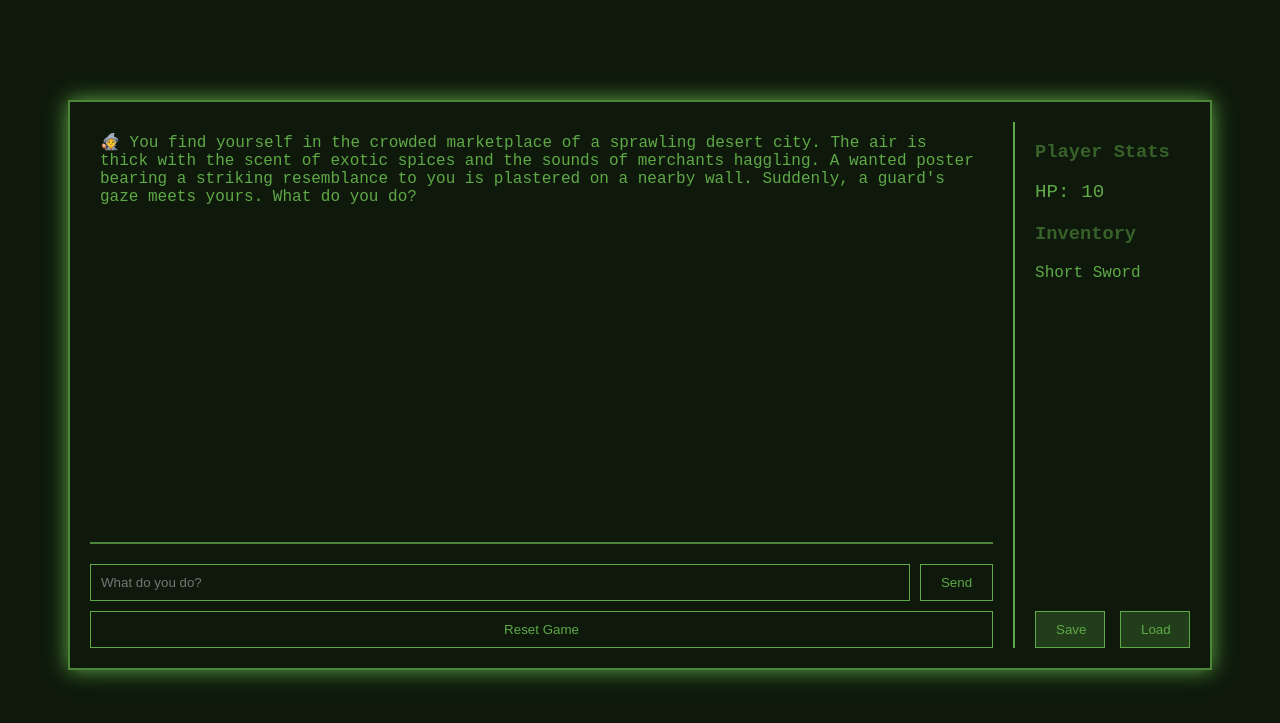
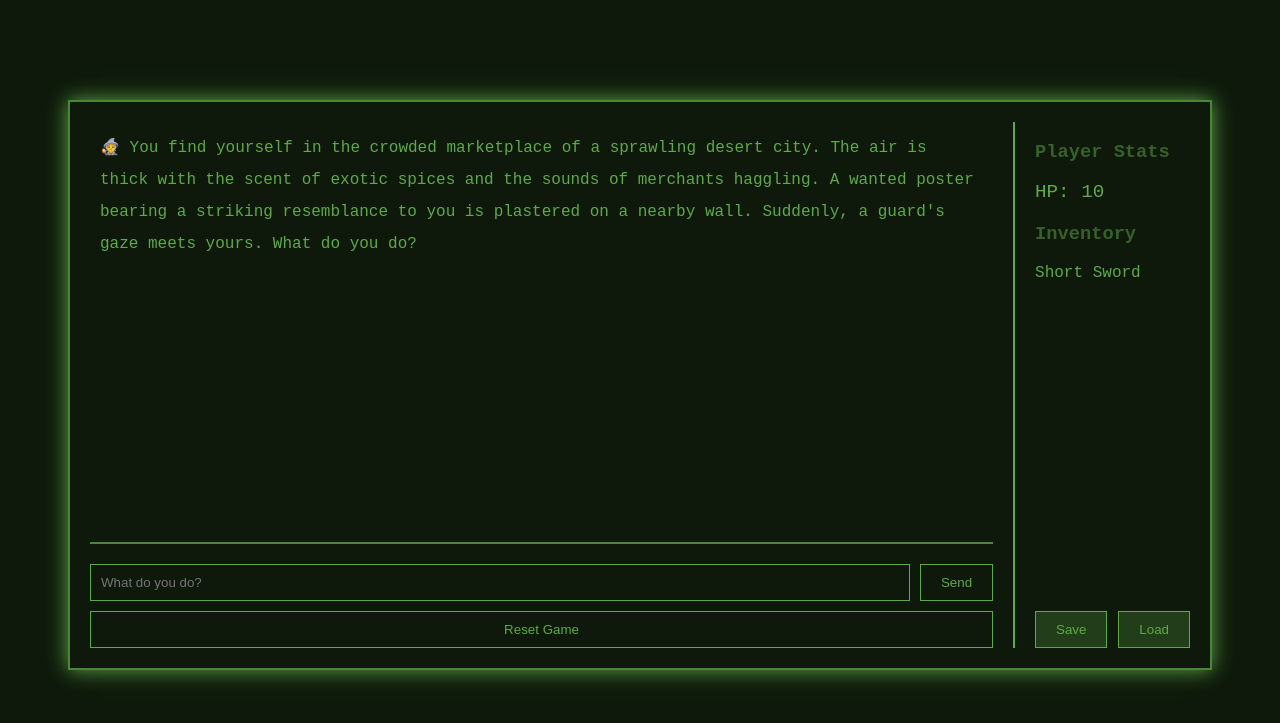
Before and after one commit to roilee1101/GemiDice-StormHacks_2025, a Flask app: page / in a window 1280 px wide. Shown: the top 723 px of the page. Run offline with Flask 3, Linux system fonts and the light colour scheme.

Commit message:
updated things

```diff
--- a/static/style.css
+++ b/static/style.css
@@ -1,6 +1,9 @@
 :root {
     --base-color: hsl(105 41 27)
 }
+
+
+
 body {
     background: hsl(from var(--base-color) h s calc(l - 20));
     font-family: 'Courier New', Courier, monospace;
@@ -72,11 +75,14 @@ html {
 }
 
 .player-message {
-    color: hsl(from var(--base-color) h s calc(l + 20));
+    color: hsl(from var(--base-color) h s calc(l + 35));
+    line-height: 200%;
+
 }
 
 .dm-message {
     color: hsl(from var(--base-color) h s calc(l + 20));
+    line-height: 200%;
 }
 
 #input-container {
@@ -109,7 +115,6 @@ html {
     position: absolute;
     bottom: 0;
     right: 0;
-    max-width: 70px;
     background-color: hsl(from var(--base-color) h s calc(l - 10));
     border: 1px solid hsl(from var(--base-color) h s calc(l + 20));
     color: hsl(from var(--base-color) h s calc(l + 20));
@@ -122,18 +127,20 @@ html {
     position: absolute;
     margin-right: 10px;
     bottom: 0;
-    max-width: 70px;
     color: hsl(from var(--base-color) h s calc(l + 20));
     background-color: hsl(from var(--base-color) h s calc(l - 10));
     border: 1px solid hsl(from var(--base-color) h s calc(l + 20));
     padding: 10px 20px;
     cursor: pointer
+
 }
 
-#button-container button{
-    display:flex;
+#button-container {
+    bottom: 0;
+    display: flex;
     flex-direction: column;
     justify-content: space-evenly;
+    flex-wrap: wrap;
 
 }
 
@@ -143,14 +150,16 @@ html {
     width: 100%;
 }
 
-#image-container {
-    justify-content: center;
-    height: 300px;
-    width: 600px;
-    display: flexbox;
+
+
+
+@media (max-width:600px)  {
+    #button-container {
+        display: flex;
+        flex-direction: column;
+        justify-content: space-evenly;
+    }
+    #button-container #save-btn, #button-container #load-btn {
+        padding: 10px 20px;
+    }
 }
-#titleImage {
-    height: 100%;
-    width: 100%;
-    object-fit: scale-down;
-}
--- a/templates/index.html
+++ b/templates/index.html
@@ -4,11 +4,9 @@
     <meta charset="UTF-8">
     <meta name="viewport" content="width=device-width, initial-scale=1.0">
     <title>AI Dungeon Master</title>
-    <link rel="stylesheet" href="/static/style.css">
+    <link rel="stylesheet" type="text/css" href="../static/style.css">
 </head>
 <body>
-
-
     <div id="game-container">
         <div id="main-content">
             <div id="chat-box"></div>
@@ -26,8 +24,8 @@
                 <!-- Items will be listed here -->
             </ul>
             <div id="button-container">
-                <button id="save-btn" class="sidebar-btn">Save</button>
-                <button id="load-btn" class="sidebar-btn">Load</button>
+                <button id="save-btn">Save</button>
+                <button id="load-btn">Load</button>
             </div>
         </div>
     </div>
```
Also changed, not shown: savegame.json (+1 -1 lines).
